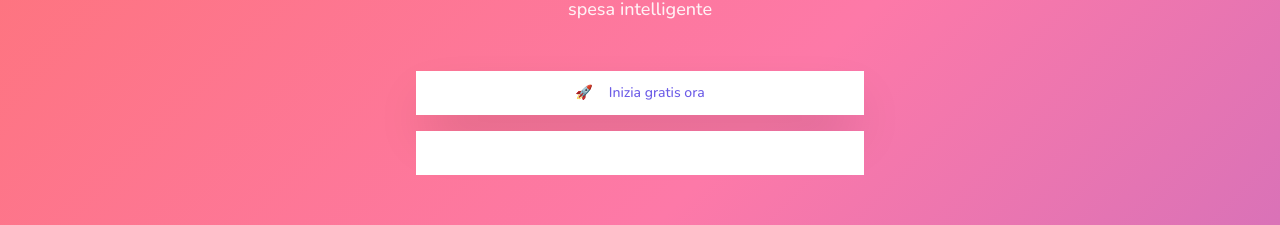
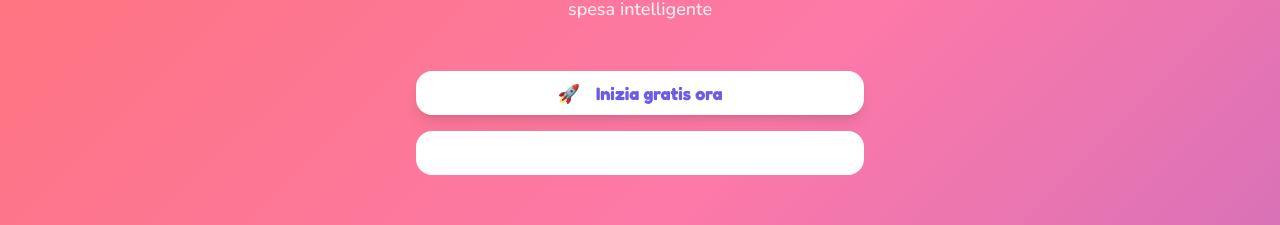
Before and after one commit to asicilianguy/client-supermarket-app, a Next.js app: page / in a window 1280 px wide. Shown: the part 3800-4025 px from the top of the page. Built offline with nearby package versions, Linux system fonts and the light colour scheme.

Commit message:
feat: enhance CTA buttons with interactions and styling
Add hover/click tests, spacing, animations, and brand colors.

#VERCEL_SKIP

Co-authored-by: Samuele Patti <108394854+asicilianguy@users.noreply.github.com>

```diff
--- a/app/page.tsx
+++ b/app/page.tsx
@@ -198,9 +198,8 @@ export default function LandingPage() {
           <div className="space-y-4 mb-16">
             <Link href="/register" className="block group">
               <Button
-                variant="playful"
                 size="lg"
-                className="w-full group-hover:scale-105 transition-transform duration-200 shadow-2xl bg-white text-primary-purple hover:bg-gray-50"
+                className="w-full py-4 rounded-2xl shadow-lg hover:shadow-xl transition-all duration-200 group-hover:scale-105 bg-white text-primary-purple hover:bg-gray-50 font-fredoka font-bold text-lg"
               >
                 <span className="mr-2">🚀</span>
                 Inizia gratis ora
@@ -210,7 +209,7 @@ export default function LandingPage() {
               <Button
                 variant="outline"
                 size="lg"
-                className="w-full group-hover:scale-105 transition-transform duration-200 border-white text-white hover:bg-white hover:text-primary-purple"
+                className="w-full py-4 rounded-2xl border-2 border-white text-white hover:bg-white hover:text-primary-purple transition-all duration-200 group-hover:scale-105 font-fredoka font-bold text-lg"
               >
                 Ho già un account
               </Button>
```
